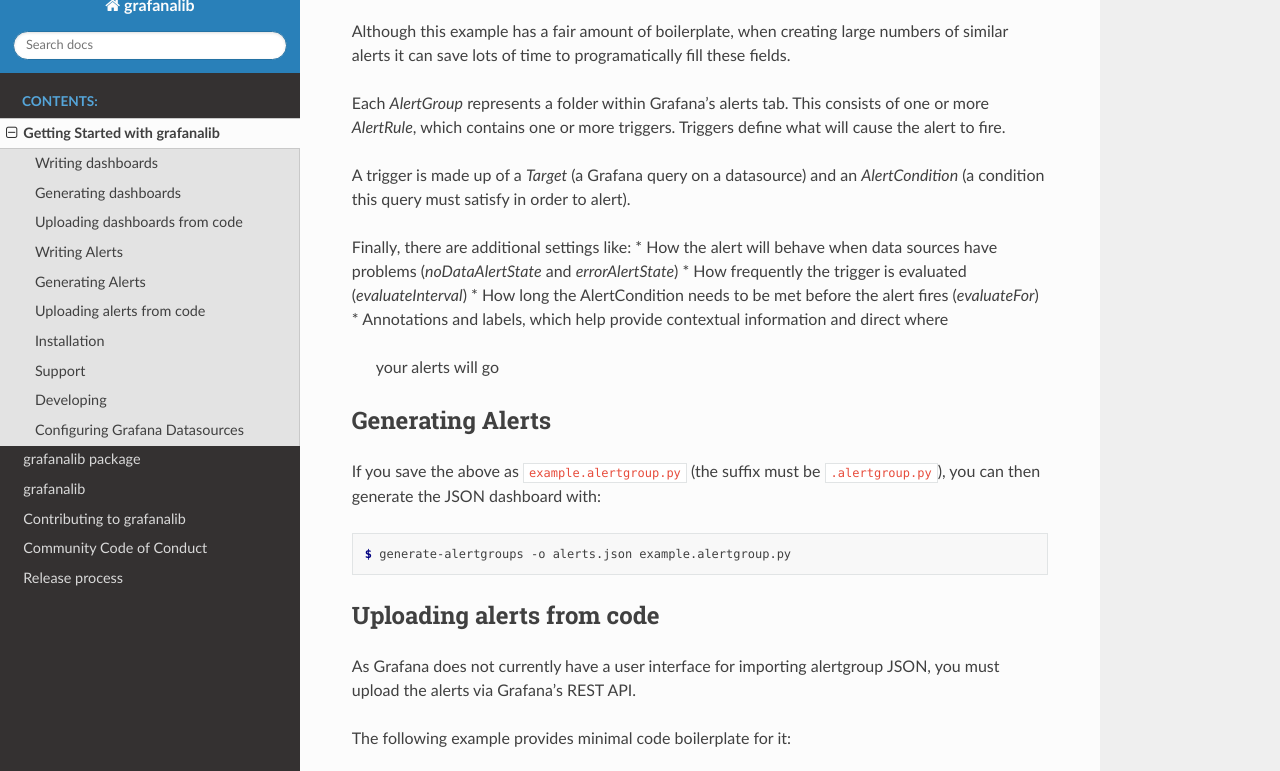
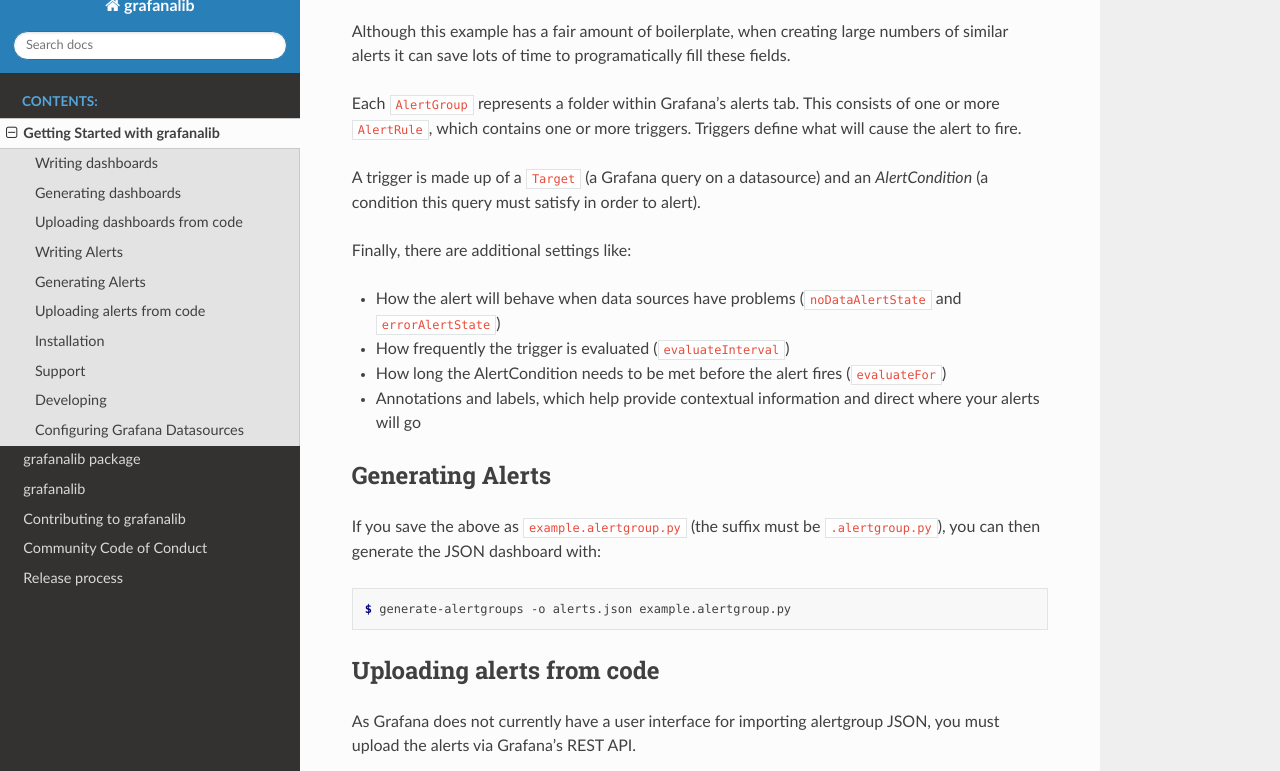
Before and after one commit to Justin121983/grafanalib, a Sphinx documentation site: the page built from docs/getting-started.rst, in a window 1280 px wide and 900 px high, scrolled down 1384 px, cut to the strip 20-791 px from the top of the window. Built offline with Sphinx 7.4.7 and the Read the Docs theme 2.0.0, drawn with Linux system fonts in a browser that asks for light colours.

```diff
--- a/docs/getting-started.rst
+++ b/docs/getting-started.rst
@@ -61,17 +61,21 @@ The following will configure a couple of alerts inside a group.
 Although this example has a fair amount of boilerplate, when creating large numbers
 of similar alerts it can save lots of time to programatically fill these fields.
 
-Each `AlertGroup` represents a folder within Grafana's alerts tab. This consists
-of one or more `AlertRule`, which contains one or more triggers. Triggers define
+Each ``AlertGroup`` represents a folder within Grafana's alerts tab. This consists
+of one or more ``AlertRule``, which contains one or more triggers. Triggers define
 what will cause the alert to fire.
 
-A trigger is made up of a `Target` (a Grafana query on a datasource) and an
+A trigger is made up of a ``Target`` (a Grafana query on a datasource) and an
 `AlertCondition` (a condition this query must satisfy in order to alert).
 
 Finally, there are additional settings like:
-* How the alert will behave when data sources have problems (`noDataAlertState` and `errorAlertState`)
-* How frequently the trigger is evaluated (`evaluateInterval`)
-* How long the AlertCondition needs to be met before the alert fires (`evaluateFor`)
+
+* How the alert will behave when data sources have problems (``noDataAlertState`` and ``errorAlertState``)
+
+* How frequently the trigger is evaluated (``evaluateInterval``)
+
+* How long the AlertCondition needs to be met before the alert fires (``evaluateFor``)
+
 * Annotations and labels, which help provide contextual information and direct where
   your alerts will go
 
```
